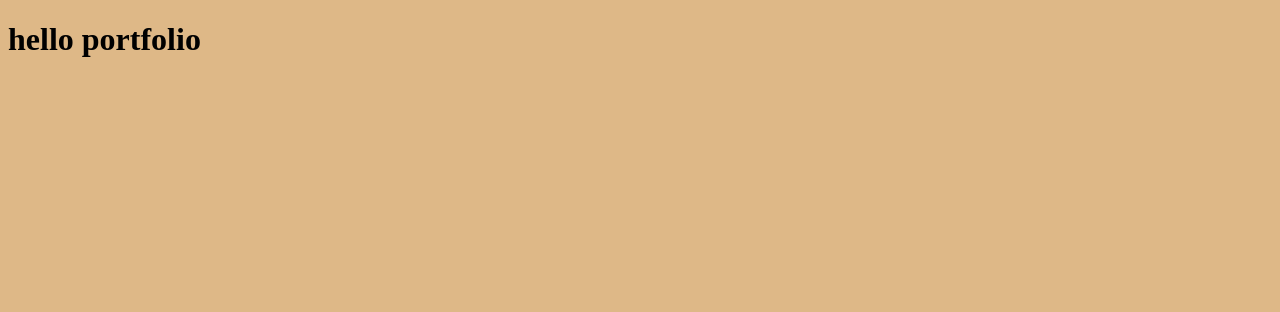
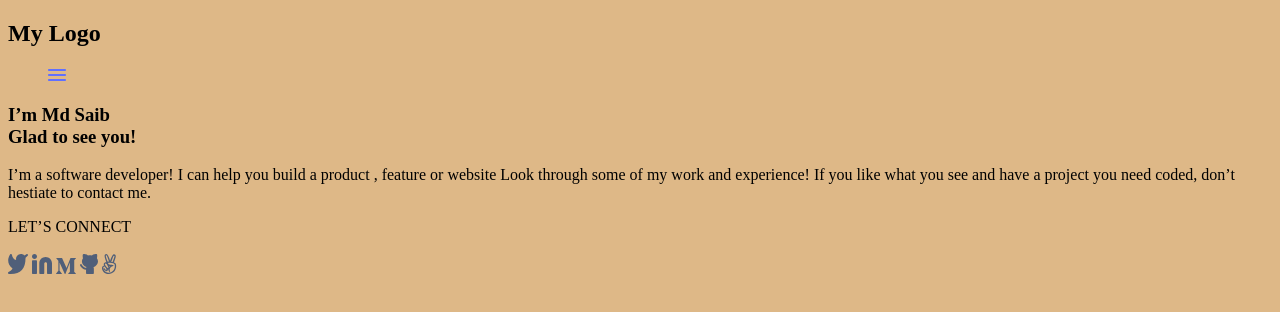
Before and after one commit to MdSaib/firstPortfolio, a plain HTML site: page index.html in a window 1280 px wide. Drawn offline with Linux system fonts and the light colour scheme.

Commit message:
add social icon in index.html file

```diff
--- a/index.html
+++ b/index.html
@@ -8,6 +8,40 @@
     <link rel="stylesheet" href="style.css">
 </head>
 <body>
-    <h1>hello portfolio</h1>
+<section class="headline">
+<header>
+    <h1>My Logo</h1>
+    <menu >
+        <img src="icon/union.svg" alt="menuBar">
+    </menu>
+</header>
+<article>
+
+      <h1>I’m Md Saib <br>
+        Glad to see you!</h1>
+
+    <p>I’m a software developer! I can help you build a product , feature or website
+         Look through some of my work and experience! If you like what you see and
+         have a project you need coded, don’t hestiate to contact me.</p>
+  </article>
+
+  <section>
+    LET’S CONNECT
+  </section>
+  <br>
+
+  <footer class="social-icon">
+
+        <img src="icon/twitter.svg" alt="twitter">
+        <img src="icon/linkedin.svg" alt="linkedin">
+        <img src="icon/medium.svg" alt="medium">
+        <img src="icon/github.svg" alt="github">
+        <img src="icon/finger.svg" alt="finger">
+
+
+  </footer>
+  </section>
+
+
 </body>
 </html>
```
